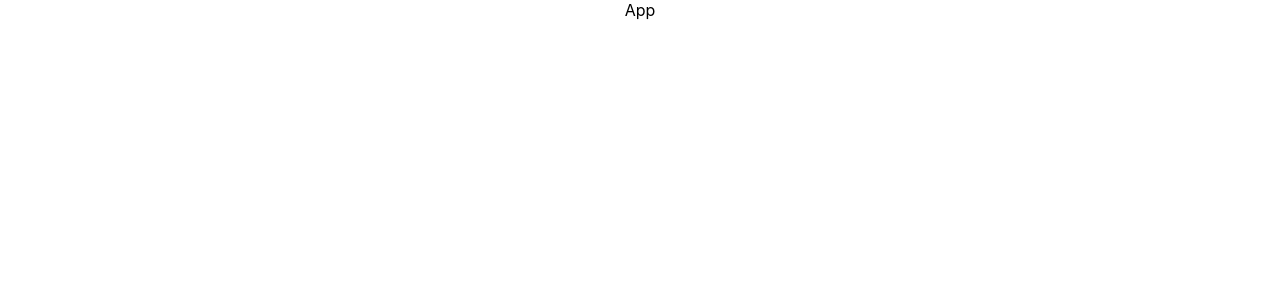
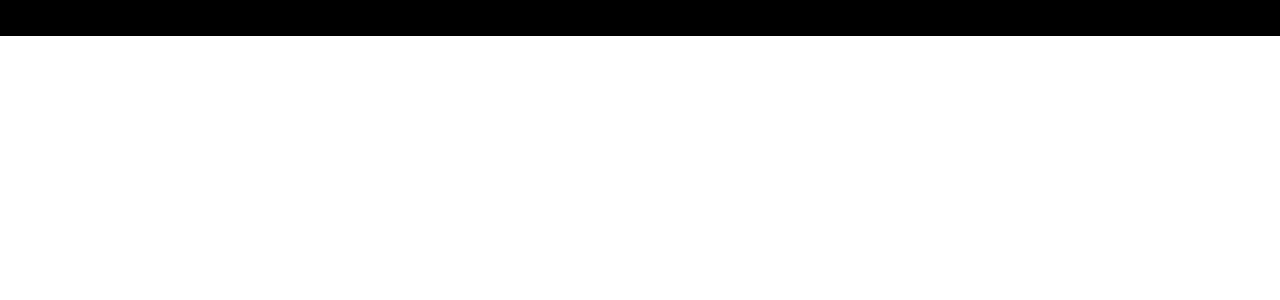
Before and after one commit to XusniddinNarkulov/youtube-clone, a React (Create React App) app: page / in a window 1280 px wide. Shown: the top 300 px of the page. Built offline with nearby package versions, Linux system fonts and the light colour scheme.

Commit message:
let's go

```diff
--- a/src/App.js
+++ b/src/App.js
@@ -1,7 +1,28 @@
 import "./App.css";
+import { BrowserRouter, Routes, Route } from "react-router-dom";
+import { Box } from "@mui/material";
+import {
+   NavBar,
+   Feed,
+   VideoDetail,
+   ChannelDetail,
+   SearchFeed,
+} from "./components";
 
 function App() {
-   return <div className="App">App</div>;
+   return (
+      <BrowserRouter>
+         <Box sx={{ backgroundColor: "#000" }}>
+            <NavBar />
+            <Routes>
+               <Route path="/" exact element={<Feed />} />
+               <Route path="/video/:id" element={<VideoDetail />} />
+               <Route path="/channel/:id" element={<ChannelDetail />} />
+               <Route path="/search/:searchTerm" element={<SearchFeed />} />
+            </Routes>
+         </Box>
+      </BrowserRouter>
+   );
 }
 
 export default App;
--- /dev/null
+++ b/src/components/ChannelDetail.jsx
@@ -0,0 +1,7 @@
+import React from "react";
+
+const ChannelDetail = () => {
+   return <div>ChannelDetail</div>;
+};
+
+export default ChannelDetail;
--- /dev/null
+++ b/src/components/Feed.jsx
@@ -0,0 +1,7 @@
+import React from "react";
+
+const Feed = () => {
+   return <div>Feed</div>;
+};
+
+export default Feed;
--- /dev/null
+++ b/src/components/NavBar.jsx
@@ -0,0 +1,7 @@
+import React from "react";
+
+const NavBar = () => {
+   return <div>NavBar</div>;
+};
+
+export default NavBar;
--- /dev/null
+++ b/src/components/SearchFeed.jsx
@@ -0,0 +1,7 @@
+import React from "react";
+
+const SearchFeed = () => {
+   return <div>SearchFeed</div>;
+};
+
+export default SearchFeed;
--- /dev/null
+++ b/src/components/VideoDetail.jsx
@@ -0,0 +1,7 @@
+import React from "react";
+
+const VideoDetail = () => {
+   return <div>VideoDetail</div>;
+};
+
+export default VideoDetail;
--- /dev/null
+++ b/src/components/index.js
@@ -0,0 +1,5 @@
+export { default as NavBar } from "./NavBar";
+export { default as Feed } from "./Feed";
+export { default as ChannelDetail } from "./ChannelDetail";
+export { default as SearchFeed } from "./SearchFeed";
+export { default as VideoDetail } from "./VideoDetail";
--- a/src/index.css
+++ b/src/index.css
@@ -1,13 +1,88 @@
+html,
 body {
-  margin: 0;
-  font-family: -apple-system, BlinkMacSystemFont, 'Segoe UI', 'Roboto', 'Oxygen',
-    'Ubuntu', 'Cantarell', 'Fira Sans', 'Droid Sans', 'Helvetica Neue',
-    sans-serif;
-  -webkit-font-smoothing: antialiased;
-  -moz-osx-font-smoothing: grayscale;
+   margin: 0;
+   padding: 0;
+   box-sizing: border-box;
 }
 
-code {
-  font-family: source-code-pro, Menlo, Monaco, Consolas, 'Courier New',
-    monospace;
+a {
+   text-decoration: none;
+   color: black;
 }
+
+::-webkit-scrollbar {
+   width: 0px;
+   height: 5px;
+}
+
+::-webkit-scrollbar-thumb {
+   background-color: rgb(114, 113, 113);
+   border-radius: 10px;
+   height: 200px;
+}
+
+::-webkit-scrollbar-track {
+   background-color: transparent;
+}
+
+.category-btn:hover {
+   background-color: #fc1503 !important;
+   color: white !important;
+}
+
+.category-btn:hover span {
+   color: white !important;
+}
+
+.react-player {
+   height: 77vh !important;
+   width: 100% !important;
+}
+
+.search-bar {
+   border: none;
+   outline: none;
+   width: 350px;
+}
+
+.category-btn {
+   font-weight: bold !important;
+   text-transform: capitalize;
+   display: flex;
+   align-items: center;
+   justify-content: start;
+   cursor: pointer;
+   background: transparent;
+   outline: none;
+   border: none;
+
+   padding: 7px 15px;
+   margin: 10px 0px;
+   border-radius: 20px;
+   transition: all 0.3s ease;
+}
+
+@media screen and (max-width: 900px) {
+   .category-btn {
+      margin: 10px;
+   }
+}
+
+@media screen and (max-width: 800px) {
+   .copyright {
+      display: none !important;
+   }
+}
+
+@media screen and (max-width: 600px) {
+   .scroll-horizontal {
+      overflow: auto !important;
+   }
+
+   .react-player {
+      height: 45vh !important;
+   }
+   .search-bar {
+      width: 200px;
+   }
+}
```
